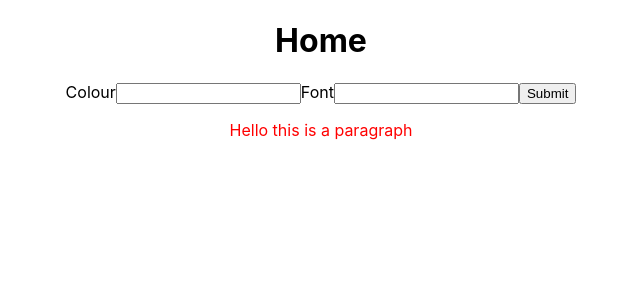
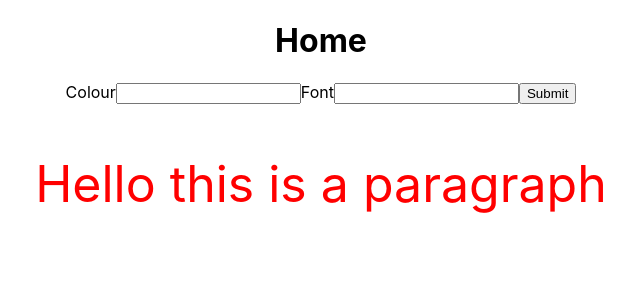
Before and after one commit to manghani/reacttask, a React (Create React App) app: page / in a window 1280 px wide. Shown: the top 300 px of the page, without its empty margins (319-959 px from the left). Built offline with nearby package versions, Linux system fonts and the light colour scheme.

Commit message:
added useEffect

```diff
--- a/src/box.js
+++ b/src/box.js
@@ -1,7 +1,7 @@
 const Box = (props) => {
 
     const colour = props.colour;
-    const font = props.colour;
+    const font = props.font;
 
     const getcolour = props.getcolour;
     const getfont = props.getfont;
--- a/src/text.js
+++ b/src/text.js
@@ -1,4 +1,4 @@
-import React, { useState } from 'react';
+import React, { useState, useEffect } from 'react';
 import Box from './box';
 
 
@@ -16,6 +16,11 @@ const Textbox = () => {
     function getfont(font){
         setfont(font.target.value+'px')
     }
+
+    useEffect(() => {
+        console.log("Use Effect Ran")
+    });
+
     return (
         <div className="text">
             <h1>Home</h1>
```
